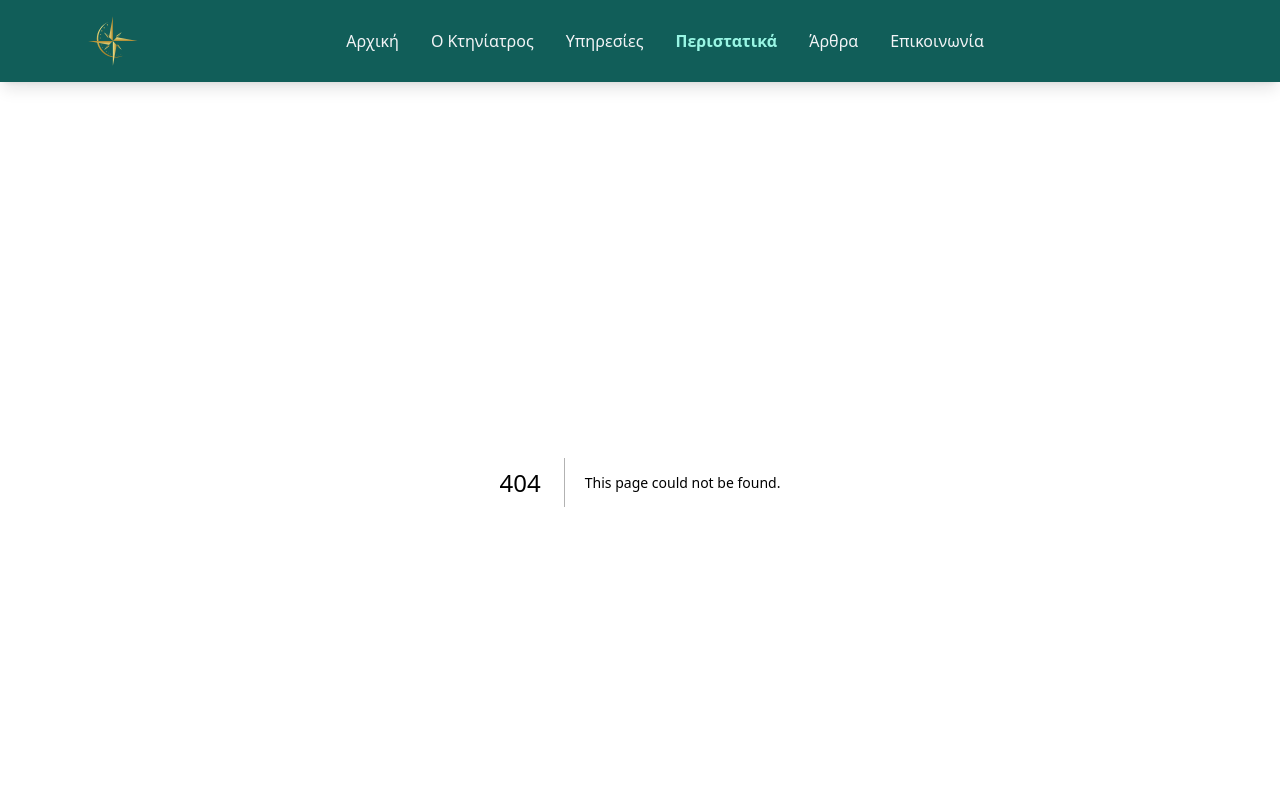
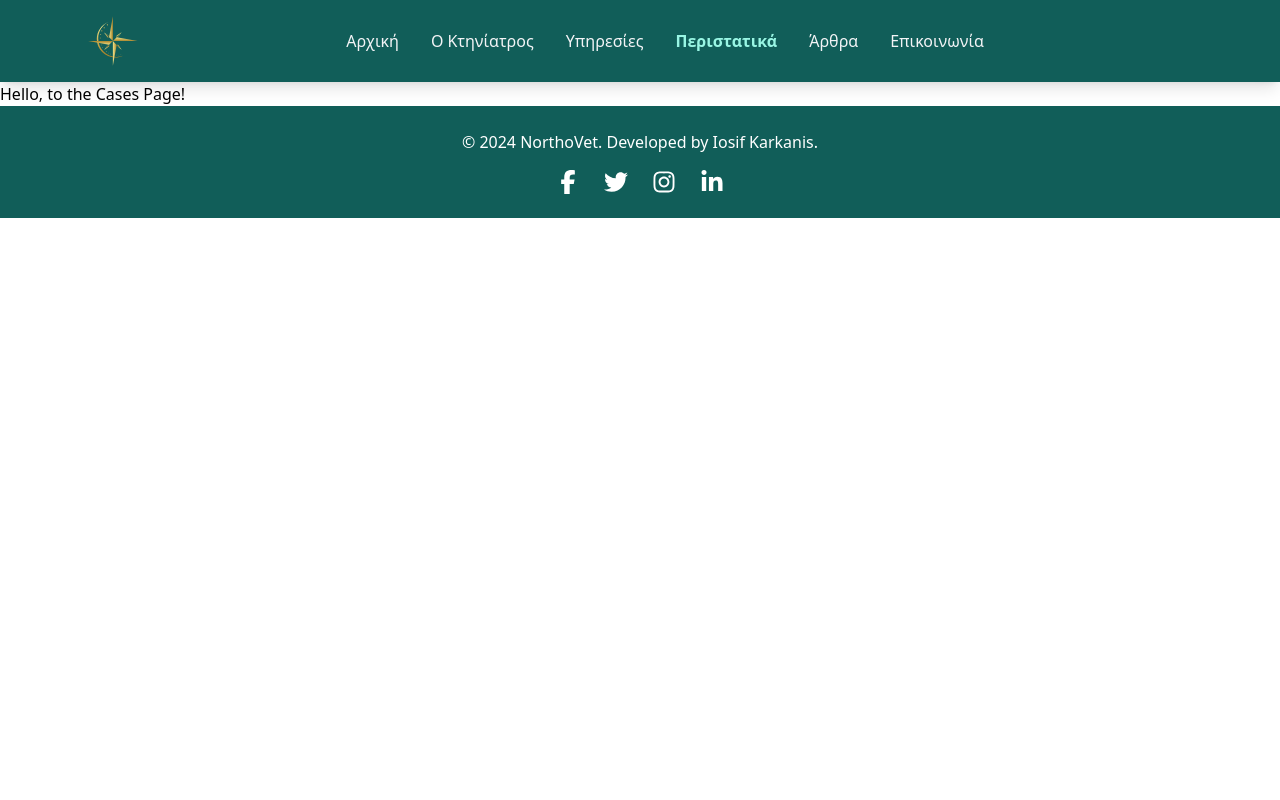
Before and after one commit to joskark/northovet-nextjs, a Next.js app: page /cases in a window 1280 px wide. Before the commit this address had no page. Shown: the top 800 px of the page. Built offline with nearby package versions, Linux system fonts and the light colour scheme.

Commit message:
add a cases page

```diff
--- /dev/null
+++ b/app/cases/page.tsx
@@ -0,0 +1,3 @@
+export default function Cases() {
+  return <h1>Hello, to the Cases Page!</h1>;
+}
```
